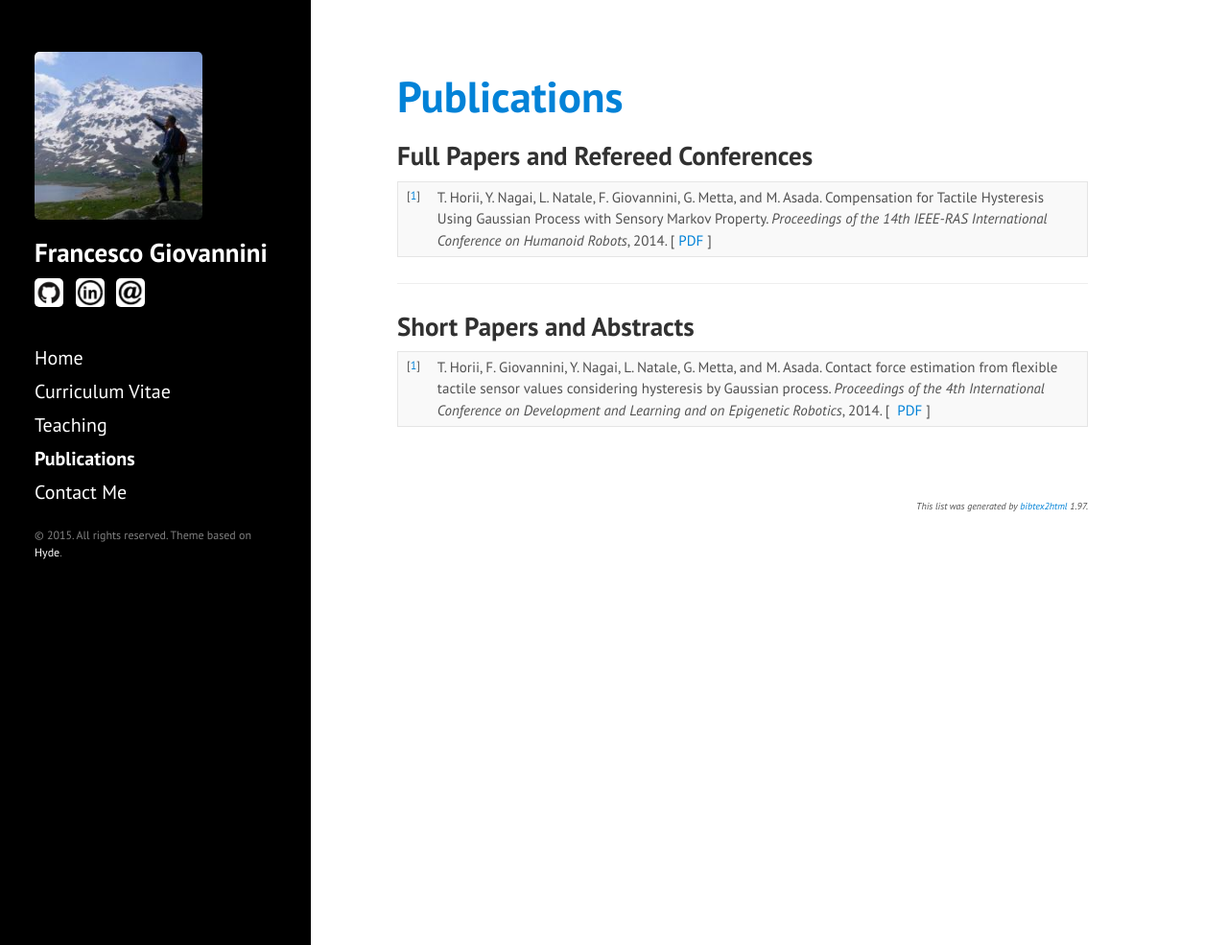
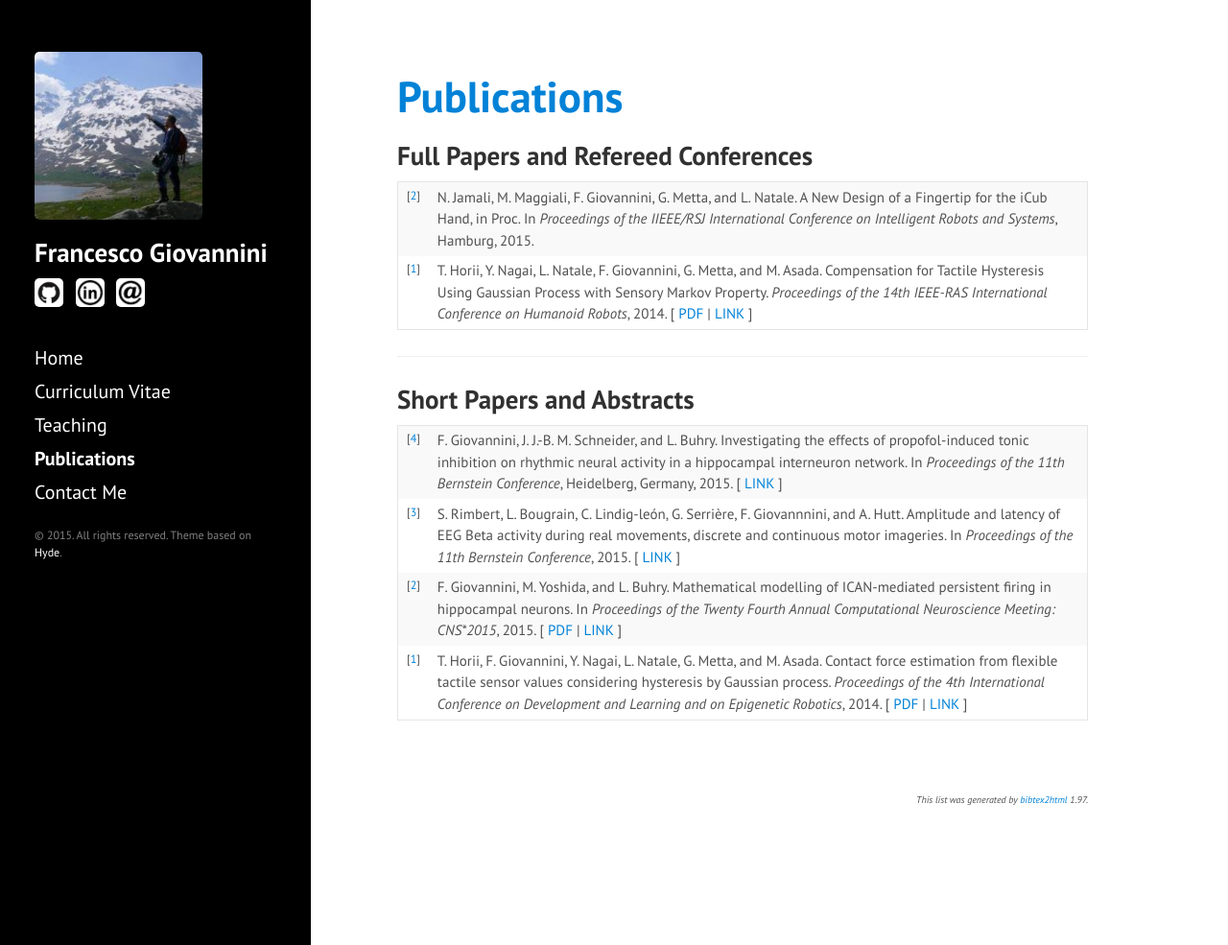
Before and after one commit to JoErNanO/joernano.github.io, a Jekyll site: the page built from pages/03-publications.md, in a window 1280 px wide and 985 px high. Shown: the whole window at 96% size. Built offline with Jekyll 4.4.1, drawn with Linux system fonts in a browser that asks for light colours; Markdown is read by kramdown in place of the engine named in the settings.

Commit message:
[PUBS] Add CNS, Bernstein abstracts. Add IROS paper.

```diff
--- a/pages/03-publications.md
+++ b/pages/03-publications.md
@@ -6,23 +6,38 @@ title: Publications
 <!-- This document was automatically generated with bibtex2html 1.97
      (see http://www.lri.fr/~filliatr/bibtex2html/),
      with the following command:
-     /usr/bin/bibtex2html -s abbrv -nodoc -nf url PDF -nf x-slides Slides -nf hal "full text on HAL" -i -d -r -revkeys -nobibsource -nofooter FGPubs-PapersAndConfs.bib
-     /usr/bin/bibtex2html -s abbrv -nodoc -nf url PDF -nf x-slides Slides -nf hal "full text on HAL" -i -d -r -revkeys -nobibsource FGPubs-PapersAndConfs.bib  -->
+     /usr/bin/bibtex2html -s abbrv -nodoc -nf url LINK -nf pdf PDF -nf x-slides Slides -nf hal "full text on HAL" -i -d -r -revkeys -nobibsource -nofooter FGPubs-PapersAndConfs.bib
+     /usr/bin/bibtex2html -s abbrv -nodoc -nf url LINK -nf pdf PDF -nf x-slides Slides -nf hal "full text on HAL" -i -d -r -revkeys -nobibsource FGPubs-PapersAndConfs.bib  -->
 
 
 ## Full Papers and Refereed Conferences
 <table class="bibliography">
     <tr valign="top">
         <td align="right" class="bibtexnumber">
-        [<a name="horiicompensation">1</a>]
+            [<a id="Jamali2015" name="Jamali2015">2</a>]
         </td>
+
+        <td class="bibtexitem">N.&nbsp;Jamali, M.&nbsp;Maggiali,
+        F.&nbsp;Giovannini, G.&nbsp;Metta, and L.&nbsp;Natale. A New Design of
+        a Fingertip for the iCub Hand, in Proc. In <em>Proceedings of the
+        IIEEE/RSJ International Conference on Intelligent Robots and
+        Systems</em>, Hamburg, 2015.</td>
+    </tr>
+
+    <tr valign="top">
+        <td align="right" class="bibtexnumber">
+            [<a id="horiicompensation" name="horiicompensation">1</a>]
+        </td>
+
         <td class="bibtexitem">
-        T.&nbsp;Horii, Y.&nbsp;Nagai, L.&nbsp;Natale, F.&nbsp;Giovannini, G.&nbsp;Metta, and M.&nbsp;Asada.
-         Compensation for Tactile Hysteresis Using Gaussian Process with
-          Sensory Markov Property.
-         <em>Proceedings of the 14th IEEE-RAS International Conference on
-          Humanoid Robots</em>, 2014.
-        [&nbsp;<a href="http://cnr.ams.eng.osaka-u.ac.jp/~yukie/Publications/Horii_Humanoids14.pdf">PDF</a>&nbsp;]
+            T.&nbsp;Horii, Y.&nbsp;Nagai, L.&nbsp;Natale, F.&nbsp;Giovannini,
+            G.&nbsp;Metta, and M.&nbsp;Asada. Compensation for Tactile
+            Hysteresis Using Gaussian Process with Sensory Markov Property.
+            <em>Proceedings of the 14th IEEE-RAS International Conference on
+            Humanoid Robots</em>, 2014. [&nbsp;<a href=
+            "http://cnr.ams.eng.osaka-u.ac.jp/~yukie/Publications/Horii_Humanoids14.pdf">PDF</a>&nbsp;|
+            <a href=
+            "http://ieeexplore.ieee.org/xpls/abs_all.jsp?arnumber=7041484">LINK</a>&nbsp;]
         </td>
     </tr>
 </table>
@@ -33,15 +48,66 @@ title: Publications
 <table class="bibliography">
     <tr valign="top">
         <td align="right" class="bibtexnumber">
-        [<a name="horii2014contact">1</a>]
+            [<a id="Giovannini2015Bernstein" name=
+            "Giovannini2015Bernstein">4</a>]
         </td>
+
         <td class="bibtexitem">
-        T.&nbsp;Horii, F.&nbsp;Giovannini, Y.&nbsp;Nagai, L.&nbsp;Natale, G.&nbsp;Metta, and M.&nbsp;Asada.
-         Contact force estimation from flexible tactile sensor values
-          considering hysteresis by Gaussian process.
-         <em>Proceedings of the 4th International Conference on Development
-          and Learning and on Epigenetic Robotics</em>, 2014.
-        [&nbsp; <a href="http://cnr.ams.eng.osaka-u.ac.jp/~yukie/Publications/Horii_ICDL-EpiRob14.pdf">PDF</a>&nbsp;]
+            F.&nbsp;Giovannini, J.&nbsp;J.-B.&nbsp;M. Schneider, and
+            L.&nbsp;Buhry. Investigating the effects of propofol-induced tonic
+            inhibition on rhythmic neural activity in a hippocampal interneuron
+            network. In <em>Proceedings of the 11th Bernstein Conference</em>,
+            Heidelberg, Germany, 2015. [&nbsp;<a href=
+            "https://abstracts.g-node.org/conference/BC15/abstracts#/uuid/a03ff732-7b92-4b8b-bfc4-16fb1d1d487f">LINK</a>&nbsp;]
+        </td>
+    </tr>
+
+    <tr valign="top">
+        <td align="right" class="bibtexnumber">
+            [<a id="Rimbert2015Bernstein" name="Rimbert2015Bernstein">3</a>]
+        </td>
+
+        <td class="bibtexitem">
+            S.&nbsp;Rimbert, L.&nbsp;Bougrain, C.&nbsp;Lindig-le&oacute;n,
+            G.&nbsp;Serri&egrave;re, F.&nbsp;Giovannnini, and A.&nbsp;Hutt.
+            Amplitude and latency of EEG Beta activity during real movements,
+            discrete and continuous motor imageries. In <em>Proceedings of the
+            11th Bernstein Conference</em>, 2015. [&nbsp;<a href=
+            "https://abstracts.g-node.org/conference/BC15/abstracts#/uuid/bcb40334-30c9-4a51-aed7-7877e94b9aad">LINK</a>&nbsp;]
+        </td>
+    </tr>
+
+    <tr valign="top">
+        <td align="right" class="bibtexnumber">
+            [<a id="Giovannini2015CNS" name="Giovannini2015CNS">2</a>]
+        </td>
+
+        <td class="bibtexitem">
+            F.&nbsp;Giovannini, M.&nbsp;Yoshida, and L.&nbsp;Buhry.
+            Mathematical modelling of ICAN-mediated persistent firing in
+            hippocampal neurons. In <em>Proceedings of the Twenty Fourth Annual
+            Computational Neuroscience Meeting: CNS*2015</em>, 2015.
+            [&nbsp;<a href=
+            "https://hal.inria.fr/hal-01183875/document">PDF</a>&nbsp;|
+            <a href="https://hal.inria.fr/hal-01183875/">LINK</a>&nbsp;]
+        </td>
+    </tr>
+
+    <tr valign="top">
+        <td align="right" class="bibtexnumber">
+            [<a id="horii2014contact" name="horii2014contact">1</a>]
+        </td>
+
+        <td class="bibtexitem">
+            T.&nbsp;Horii, F.&nbsp;Giovannini, Y.&nbsp;Nagai, L.&nbsp;Natale,
+            G.&nbsp;Metta, and M.&nbsp;Asada. Contact force estimation from
+            flexible tactile sensor values considering hysteresis by Gaussian
+            process. <em>Proceedings of the 4th International Conference on
+            Development and Learning and on Epigenetic Robotics</em>, 2014.
+            [&nbsp;<a href=
+            "http://cnr.ams.eng.osaka-u.ac.jp/~yukie/Publications/Horii_ICDL-EpiRob14.pdf">PDF</a>&nbsp;|
+            <a href=
+            "http://ieeexplore.ieee.org/xpls/abs_all.jsp?arnumber=6982968">LINK</a>&nbsp;]
         </td>
     </tr>
 </table>
```
Also changed, not shown: mypages/mypubs/FGPubs-Abstracts.bib (+27 -1 lines), mypages/mypubs/FGPubs-Abstracts.html (+52 -2 lines), mypages/mypubs/FGPubs-PapersAndConfs.bib (+9 -1 lines), mypages/mypubs/FGPubs-PapersAndConfs.html (+18 -5 lines).
